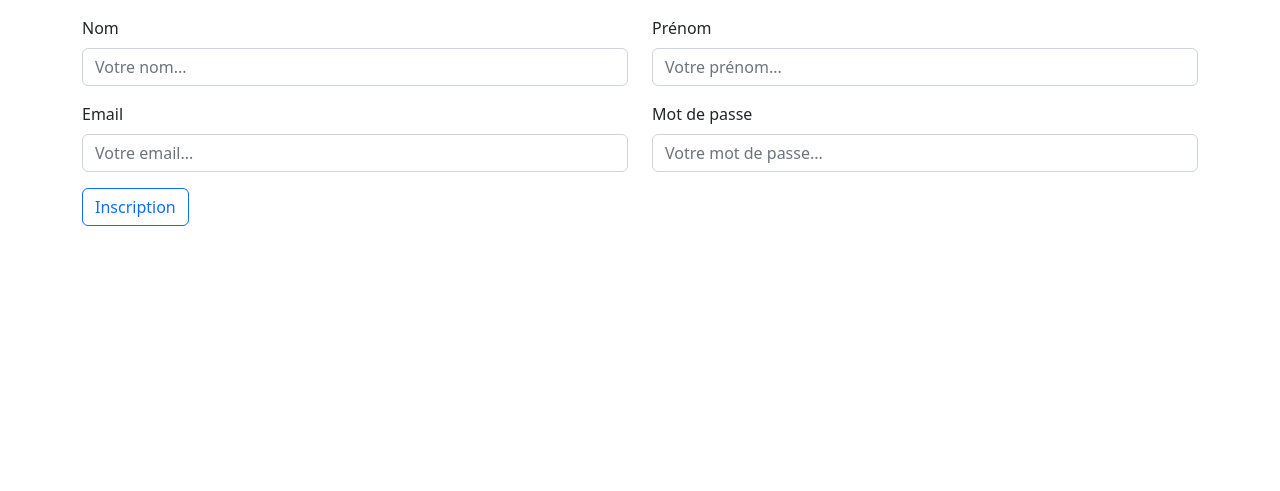
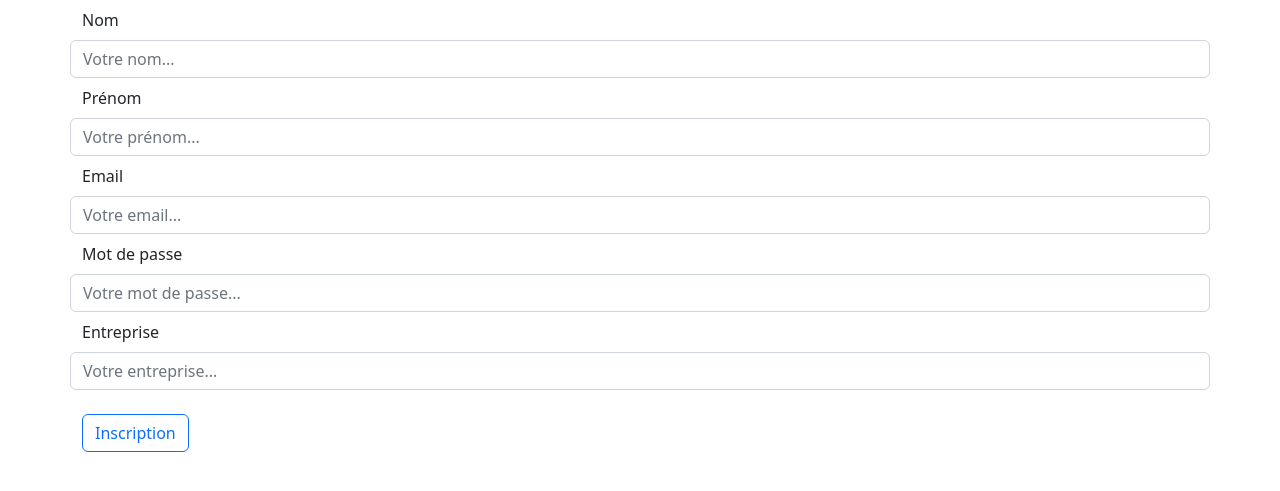
Before and after one commit to Yukloe/HTMLPHPCSS_schoolWebsite, a PHP site: page /inscription.php in a window 1280 px wide. Shown: the part 56-547 px from the top of the page. Run offline with PHP 8.4, Linux system fonts and the light colour scheme.

Commit message:
inscription

```diff
--- a/inscription.php
+++ b/inscription.php
@@ -6,30 +6,29 @@
   include('nav.inc.php')
 ?>
 
-
 <form  method="POST" action="tt_inscription.php">
   <div class="container">
-    <div class="row my-3">
-      <div class="col-md-6">
+    <div class="row my-2">
       <label for="nom" class="form-label">Nom</label>
       <input type="text" class="form-control " id="nom" name="nom" placeholder="Votre nom..." required>
     </div>
-      <div class="col-md-6">
+    <div class="row my-2">
       <label for="prenom" class="form-label">Prénom</label>
       <input type="text" class="form-control " id="prenom" name="prenom" placeholder="Votre prénom..." required>
     </div>
-    </div>
-    <div class="row">
-      <div class="col-md-6">
+    <div class="row my-2">
       <label for="email" class="form-label">Email</label>
       <input type="email" class="form-control " id="email" name="email" placeholder="Votre email..." required>
     </div>
-      <div class="col-md-6">
+    <div class="row my-2">
       <label for="password" class="form-label">Mot de passe</label>
       <input type="password" class="form-control " id="password" name="password" placeholder="Votre mot de passe..." required>
     </div>
+    <div class="row my-2">
+      <label for="entreprise" class="form-label">Entreprise</label>
+      <input type="text" class="form-control " id="entreprise" name="entreprise" placeholder="Votre entreprise..." required>
     </div>
-    <div class="row my-3">
+    <div class="row my-4">
       <div class="d-grid gap-2 d-md-block"><button class="btn btn-outline-primary" type="submit">Inscription</button></div>
     </div>
   </div>
```
Also changed, not shown: bdd/esigpingwebsite.sql (added, +69 -0 lines), tt_inscription.php (+4 -3 lines). Lines whose indentation alone changed are shown as unchanged.
